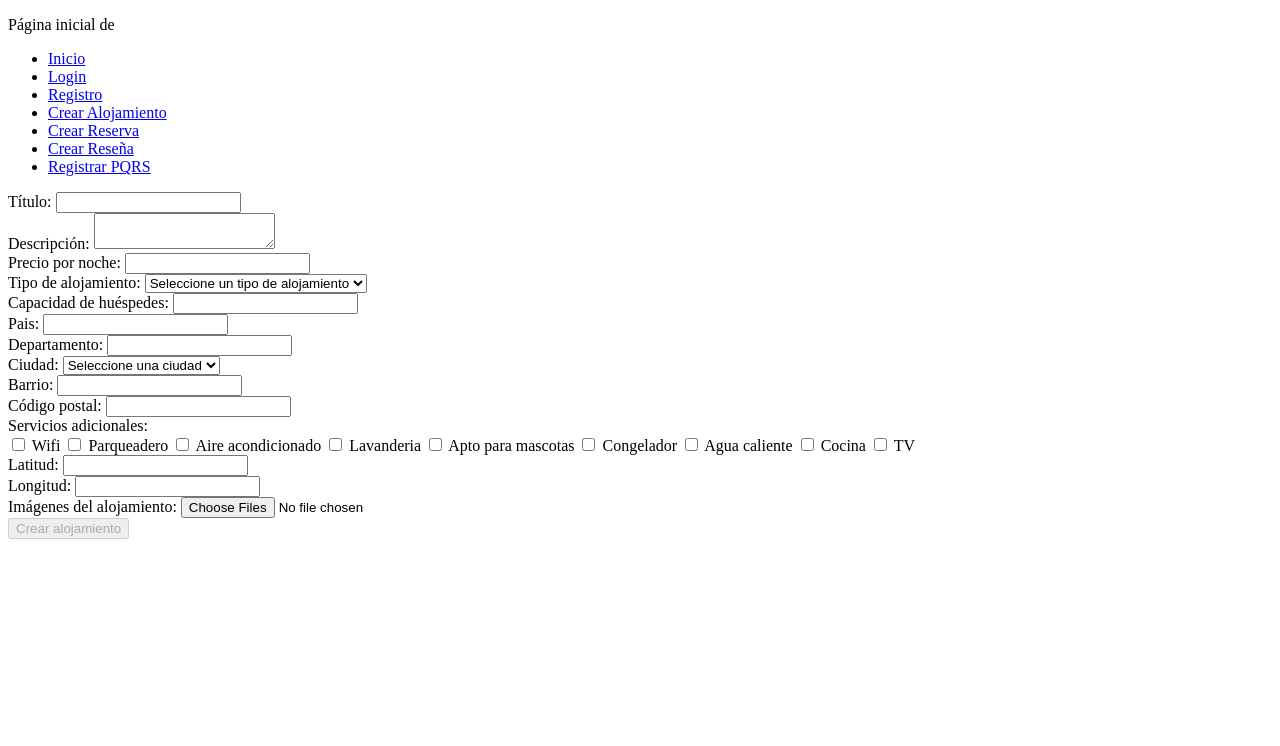
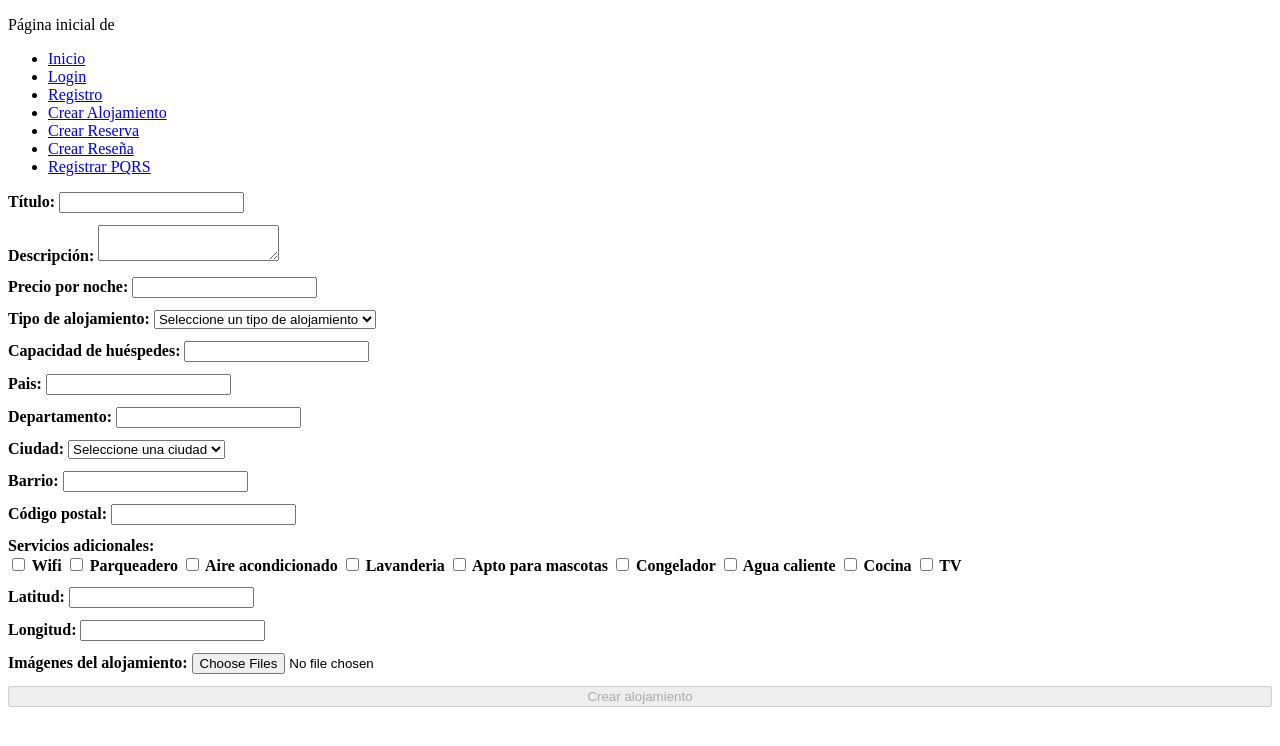
Before and after one commit to jecayonm8/front-advanzedProyect, an Angular app: page /create-place in a window 1280 px wide. Shown: the top 746 px of the page. Built offline with nearby package versions, Linux system fonts and the light colour scheme.

Commit message:
Adelanto guia: estilos basicos en todos los formularios.

```diff
--- a/src/app/pages/create-place/create-place.css
+++ b/src/app/pages/create-place/create-place.css
@@ -0,0 +1,13 @@
+form {
+  display: flex;
+  flex-direction: column;
+  gap: 0.75rem;
+}
+
+label {
+  font-weight: 600;
+}
+
+small {
+  color: #b91c1c;
+}
--- a/src/app/pages/home/home.css
+++ b/src/app/pages/home/home.css
@@ -0,0 +1,13 @@
+form {
+  display: flex;
+  flex-direction: column;
+  gap: 0.75rem;
+}
+
+label {
+  font-weight: 600;
+}
+
+small {
+  color: #b91c1c;
+}
--- a/src/app/pages/login/login.css
+++ b/src/app/pages/login/login.css
@@ -0,0 +1,13 @@
+form {
+  display: flex;
+  flex-direction: column;
+  gap: 0.75rem;
+}
+
+label {
+  font-weight: 600;
+}
+
+small {
+  color: #b91c1c;
+}
--- a/src/app/pages/register/register.css
+++ b/src/app/pages/register/register.css
@@ -0,0 +1,13 @@
+form {
+  display: flex;
+  flex-direction: column;
+  gap: 0.75rem;
+}
+
+label {
+  font-weight: 600;
+}
+
+small {
+  color: #b91c1c;
+}
```
